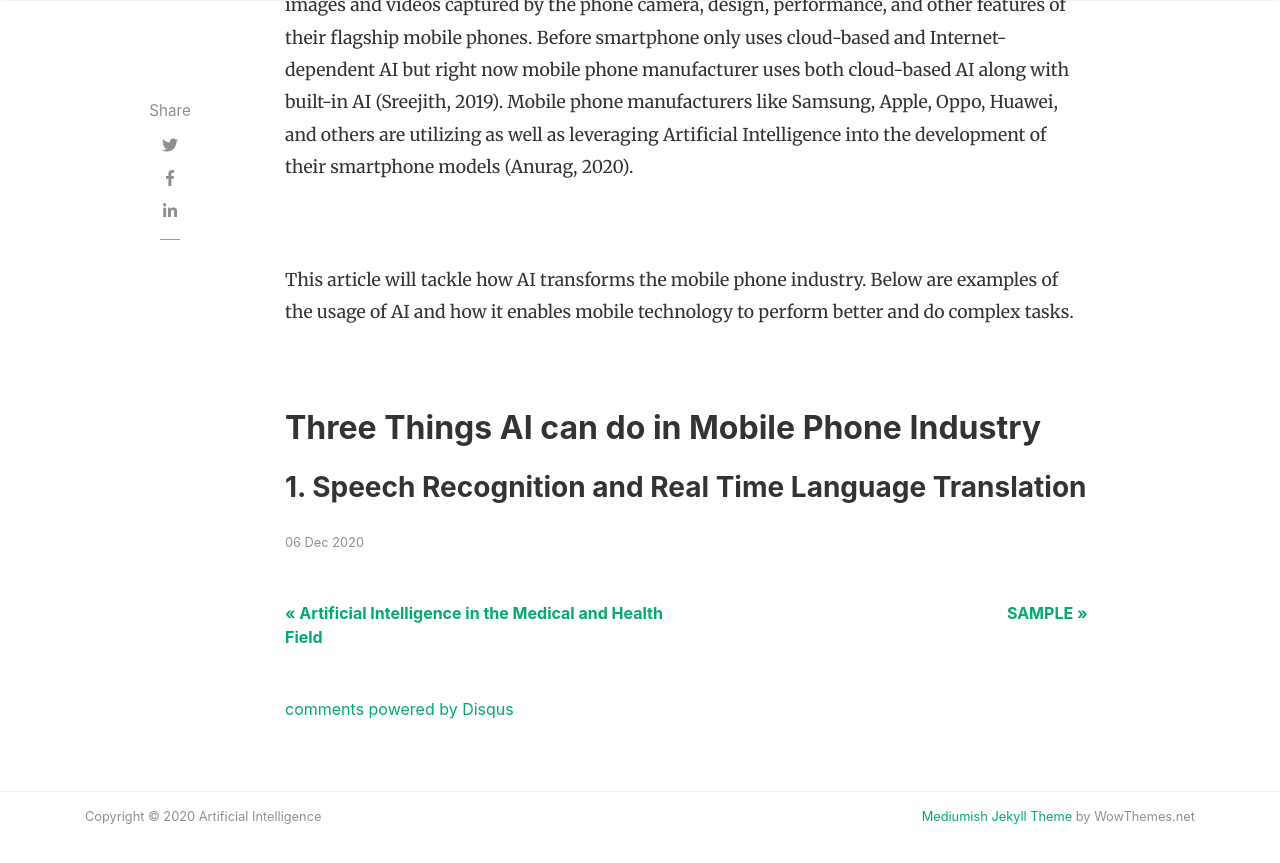
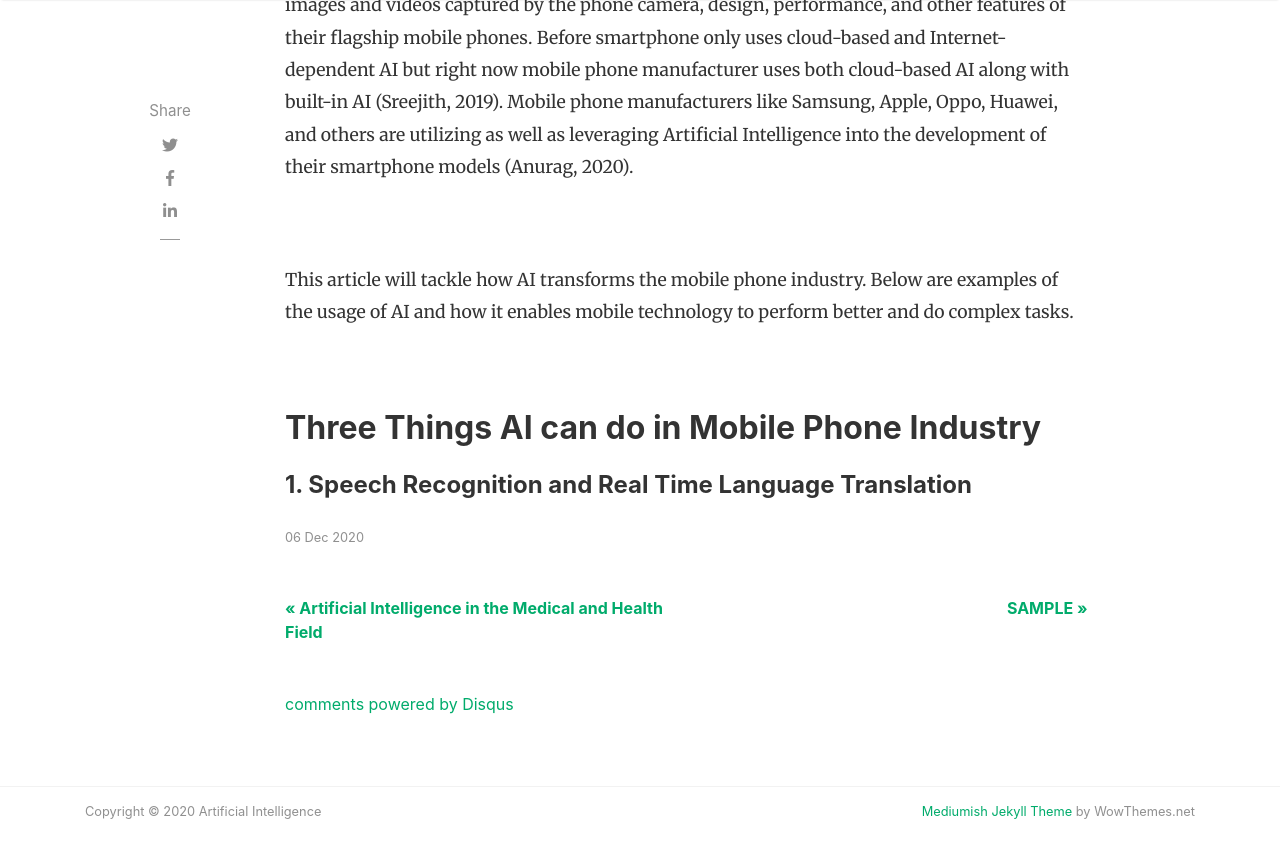
Before and after one commit to mclag/mms142-groupg-2020, a Jekyll site: the page built from _posts/2020-12-06-ai_mobilephone.md, in a window 1280 px wide and 900 px high, scrolled down 1201 px. Shown: the top 863 px of the window. Built offline with Jekyll 4.4.1, drawn with Linux system fonts in a browser that asks for light colours; nearby versions of some CDN libraries; comment, search, counter and statistics services are not loaded.

```diff
--- a/_posts/2020-12-06-ai_mobilephone.md
+++ b/_posts/2020-12-06-ai_mobilephone.md
@@ -22,4 +22,4 @@ This article will tackle how AI transforms the mobile phone industry. Below are
 
 ## Three Things AI can do in Mobile Phone Industry
 
-### 1.	Speech Recognition and Real Time Language Translation
+#### 1.	Speech Recognition and Real Time Language Translation
```
